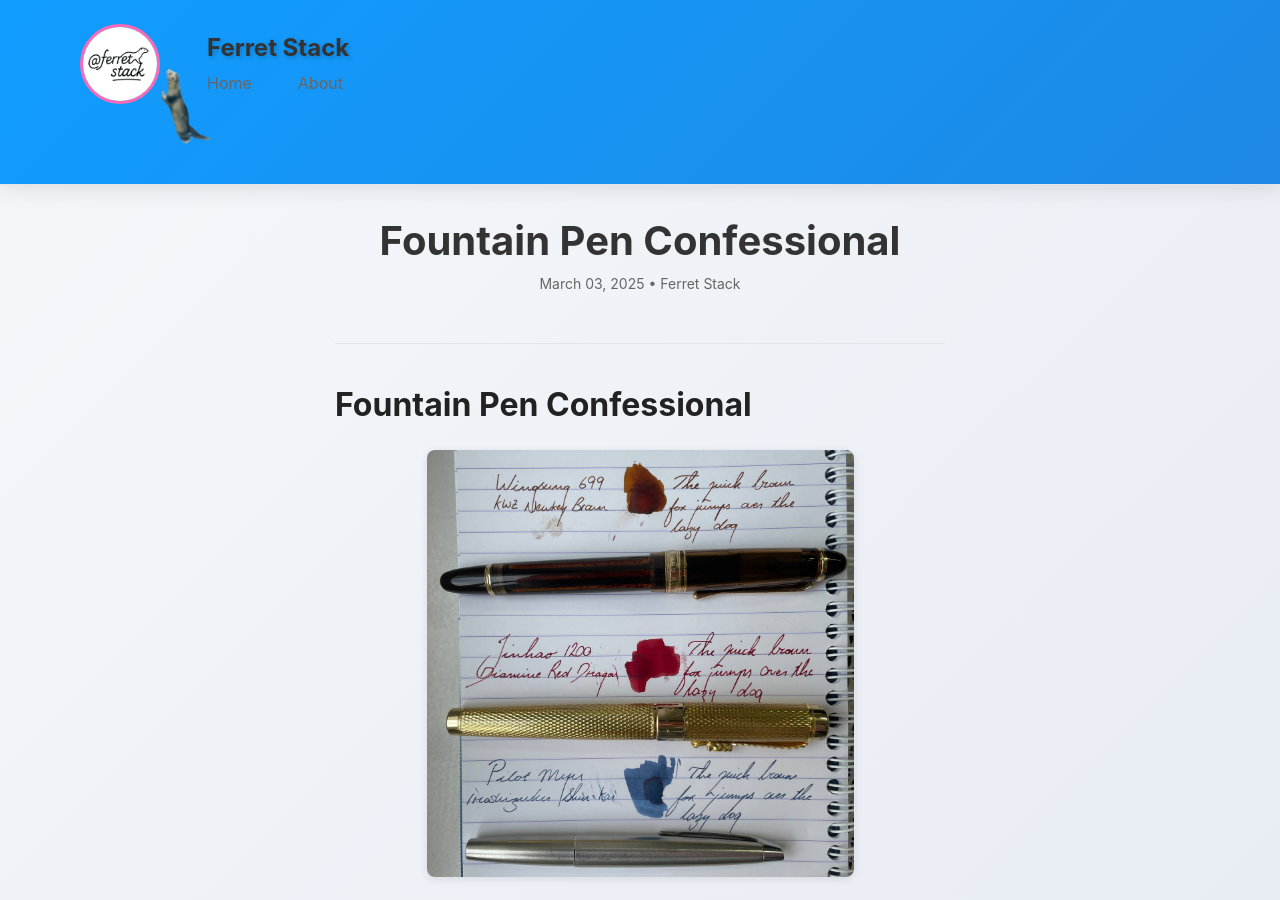
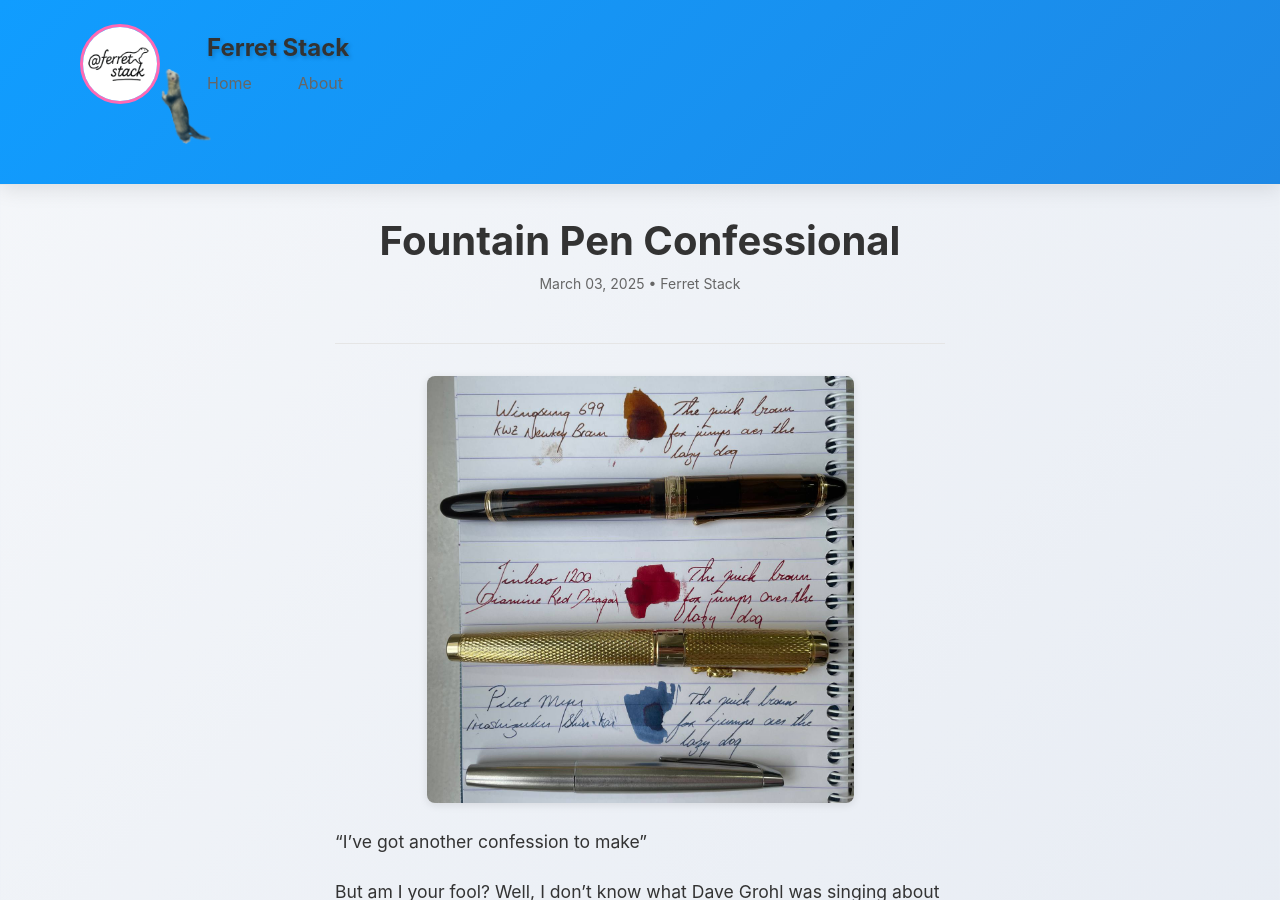
Before and after one commit to ferret-stack/ferret-stack.github.io, a Jekyll site: the page built from _posts/2025-03-19-fountain-pen-confessional.md, in a window 1280 px wide and 900 px high. Built offline with Jekyll 4.4.1, drawn with Linux system fonts in a browser that asks for light colours.

Commit message:
Update 2025-03-19-fountain-pen-confessional.md

```diff
--- a/_posts/2025-03-19-fountain-pen-confessional.md
+++ b/_posts/2025-03-19-fountain-pen-confessional.md
@@ -5,8 +5,6 @@
 categories: fountain pens, essays
 author: Ferret Stack
 ---
-
-# Fountain Pen Confessional
 
 <div style="text-align: center;">
   <img src="/assets/images/confessions/allpens.jpg"
```
